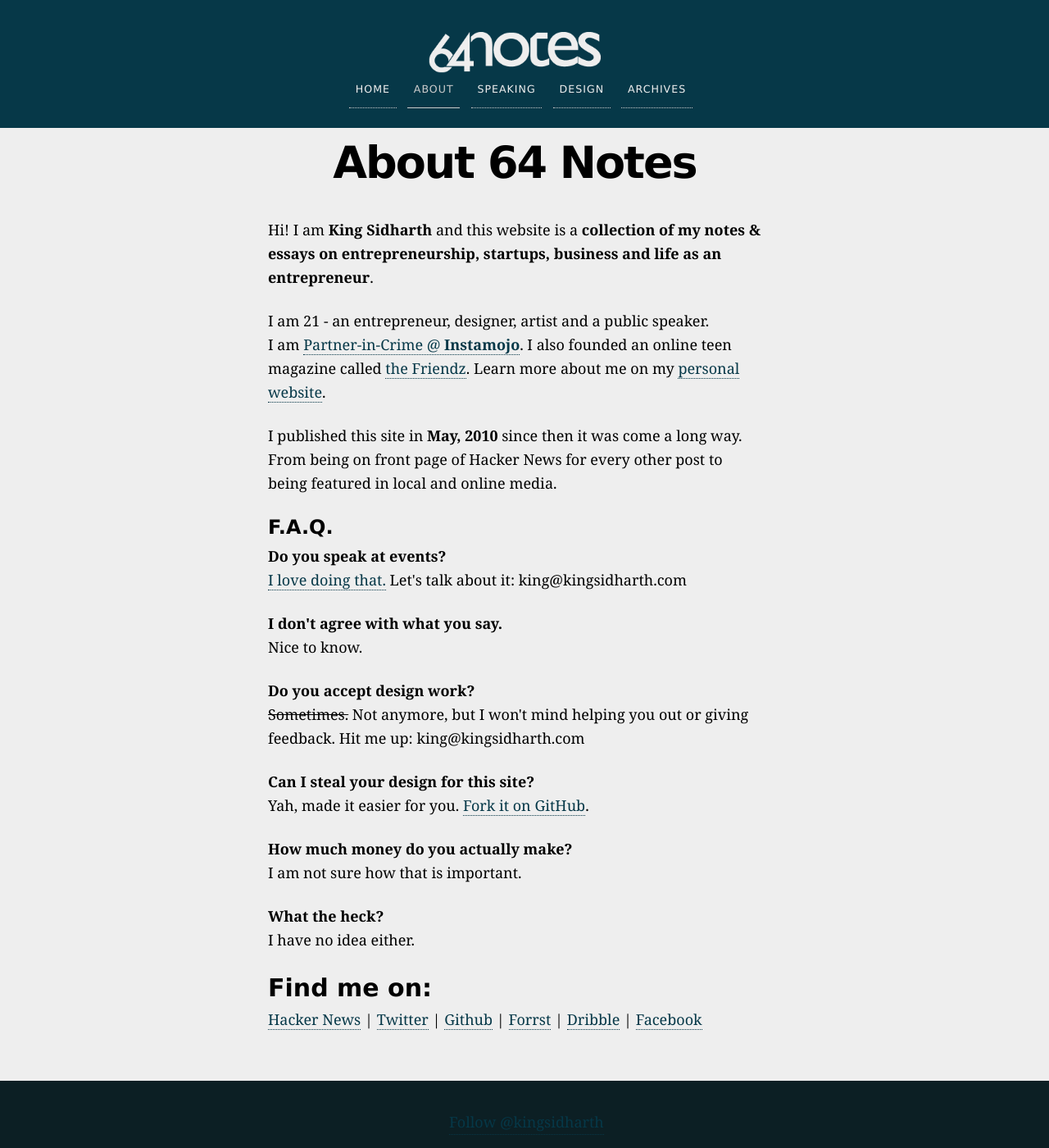
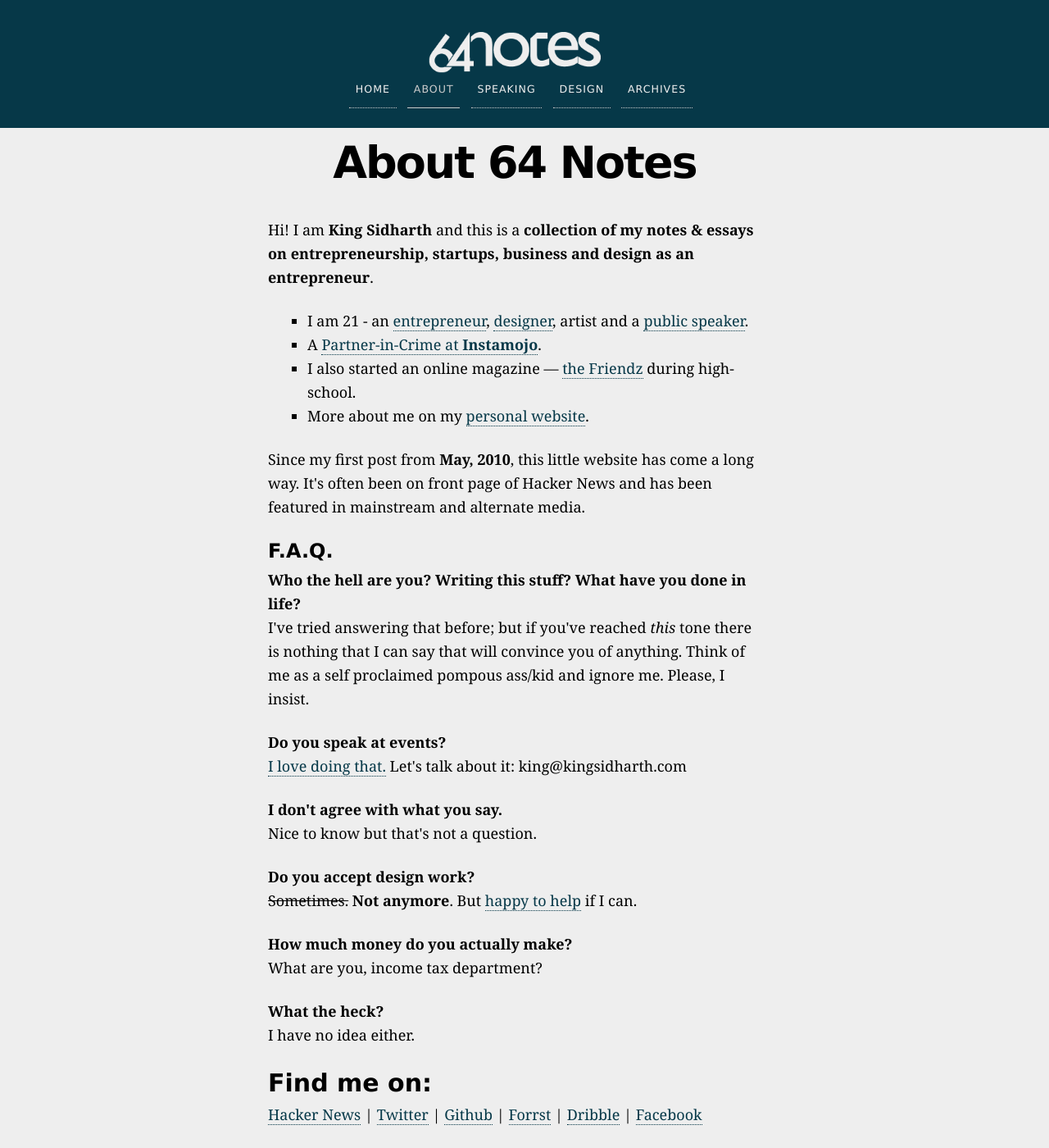
Before and after one commit to 64Notes/64notes.com, a Jekyll site: the page built from about.html, in a window 1280 px wide and 1400 px high. Shown: the whole window at 82% size. Built offline with Jekyll 4.4.1, drawn with Linux system fonts in a browser that asks for light colours; nearby versions of some CDN libraries; comment, search, counter and statistics services are not loaded.

Commit message:
Update About Page, this is rude but required.

```diff
--- a/about.html
+++ b/about.html
@@ -6,33 +6,35 @@ slug: about
 ---
 
 <p>
-Hi! I am <strong>King Sidharth</strong> and this website is a <strong>collection of my notes &amp; essays on entrepreneurship, startups, business and life as an entrepreneur</strong>.
+Hi! I am <strong>King Sidharth</strong> and this is a <strong>collection of my notes &amp; essays on entrepreneurship, startups, business and design as an entrepreneur</strong>.
 </p>
-<p>
-I am 21 - an entrepreneur, designer, artist and a public speaker. <br/>
-I am <a href="https://www.instamojo.com">Partner-in-Crime @ <strong>Instamojo</strong></a>. I also founded an online teen magazine called <a href="http://thefriendz.biz">the Friendz</a>. Learn more about me on my <a href="http://www.kingsidharth.com">personal website</a>.
-</p>
-<p>
-I published this site in <strong>May, 2010</strong> since then it was come a long way. From being on front page of Hacker News for every other post to being featured in local and online media.</p>
+<ul>
+  <li>I am 21 - an <a href="https://www.instamojo.com">entrepreneur</a>, <a href="/design">designer</a>, artist and a <a href=/speaking>public speaker</a>.</li>
+  <li>A <a href="https://www.instamojo.com">Partner-in-Crime at <strong>Instamojo</strong></a>.</li>
+  <li>I also started an online magazine &mdash; <a href="http://thefriendz.biz">the Friendz</a> during high-school.</li>
+  <li>More about me on my <a href="http://www.kingsidharth.com">personal website</a>.</li>
+</ul>
+
+<p>Since my first post from <strong>May, 2010</strong>, this little website has come a long way. It's often been on front page of Hacker News and has been featured in mainstream and alternate media.</p>
 
 <h3>F.A.Q.</h3>
+<p><strong>Who the hell are you? Writing this stuff? What have you done in life?</strong><br/>
+I've tried answering that before; but if you've reached <em>this</em> tone there is nothing that I can say that will convince you of anything. Think of me as a self proclaimed pompous ass/kid and ignore me. Please, I insist.</p>
+
 <p><strong>Do you speak at events?</strong><br/>
-<a href="http://64notes.com/speaking"> I love doing that.</a> Let's talk about it: king@kingsidharth.com
+<a href="http://64notes.com/speaking">I love doing that.</a> Let's talk about it: king@kingsidharth.com
 </p>
 <p>
 <strong>I don't agree with what you say.</strong><br/>
-Nice to know.
+Nice to know but that's not a question.
 </p>
 <p>
 <strong>Do you accept design work?</strong><br/>
-<strike>Sometimes.</strike> Not anymore, but I won't mind helping you out or giving feedback. Hit me up: king@kingsidharth.com </p>
+<strike>Sometimes.</strike> <strong>Not anymore</strong>. But <a href="http://twitter.com/kingsidharth">happy to help</a> if I can.</p>
 </p>
 <p>
-<strong>Can I steal your design for this site?</strong><br/>
-Yah, made it easier for you. <a href="https://github.com/64Notes/64notes.github.com">Fork it on GitHub</a>.</p>
-<p>
 <strong>How much money do you actually make?</strong><br/>
-I am not sure how that is important.</p>
+What are you, income tax department?</p>
 <p>
 <strong>What the heck?</strong><br/>
 I have no idea either.</p>
--- a/assets/sass/screen.sass
+++ b/assets/sass/screen.sass
@@ -305,7 +305,7 @@ h1#logo
     list-style: none
 
 /*----:[Archives]:----*/
-.archives
+.archives, .design_archives
   #content_area
     .area
       max-width: 600px
```
